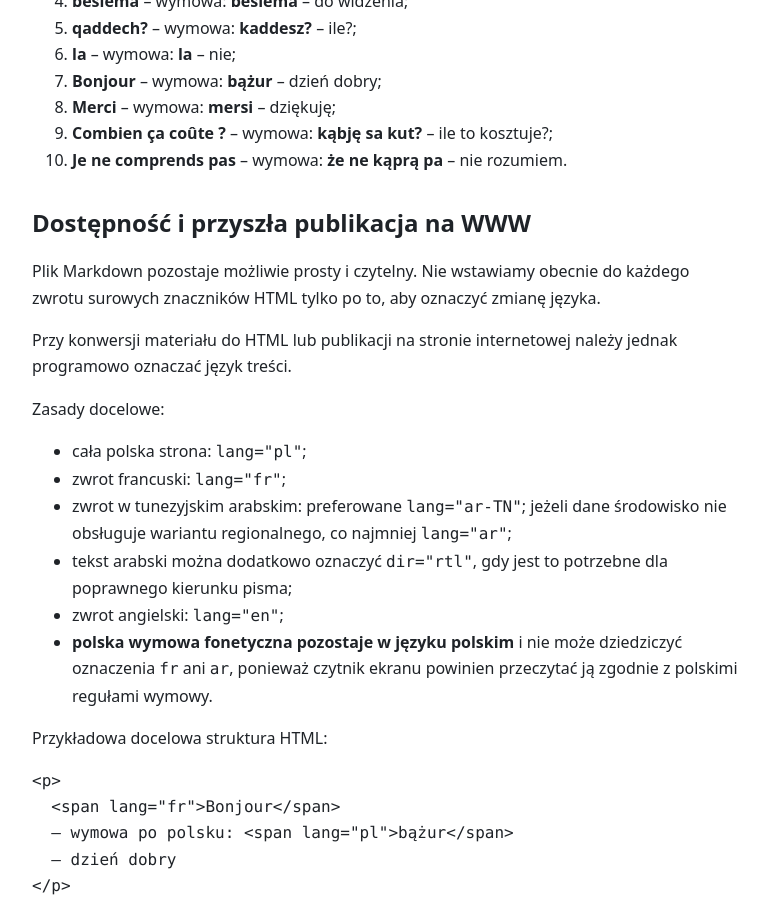
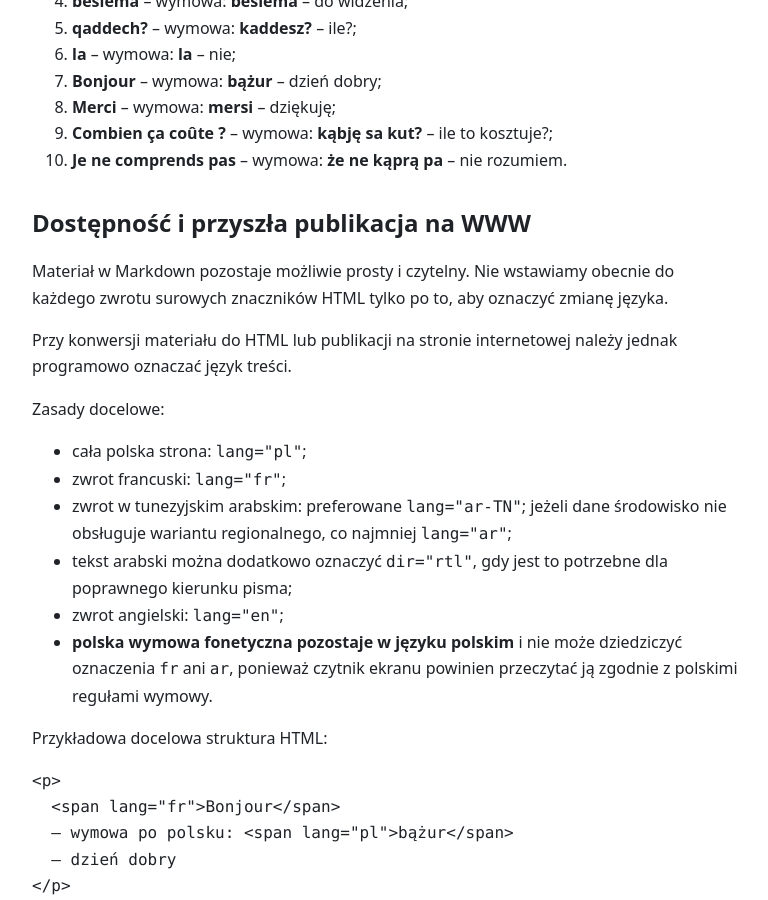
Before and after one commit to rotnicki/djerba-2026, a Jekyll site: the page built from jezyk-i-zwroty.md, in a window 1280 px wide and 900 px high, scrolled down 5497 px. Shown: the whole window, without its empty margins (32-800 px from the left). Built offline with Jekyll 4.4.1, drawn with Linux system fonts in a browser that asks for light colours; our own code applies the rules of GitHub Pages for plain Markdown files; some of the changed text lies outside the part shown.

Commit message:
Zastąp techniczne określenie pliku opisem materiału

```diff
--- a/jezyk-i-zwroty.md
+++ b/jezyk-i-zwroty.md
@@ -2,7 +2,7 @@
 
 Sprawdzono: 22 sierpnia 2026 r.
 
-Ten plik ma służyć jako praktyczna ściąga językowa na Dżerbę. Nie jest kursem języka arabskiego ani francuskiego.
+Ten materiał ma służyć jako praktyczna ściąga językowa na Dżerbę. Nie jest kursem języka arabskiego ani francuskiego.
 
 ## Jakimi językami mówi się na Dżerbie
 
@@ -184,7 +184,7 @@
 
 ## Dostępność i przyszła publikacja na WWW
 
-Plik Markdown pozostaje możliwie prosty i czytelny. Nie wstawiamy obecnie do każdego zwrotu surowych znaczników HTML tylko po to, aby oznaczyć zmianę języka.
+Materiał w Markdown pozostaje możliwie prosty i czytelny. Nie wstawiamy obecnie do każdego zwrotu surowych znaczników HTML tylko po to, aby oznaczyć zmianę języka.
 
 Przy konwersji materiału do HTML lub publikacji na stronie internetowej należy jednak programowo oznaczać język treści.
 
```
